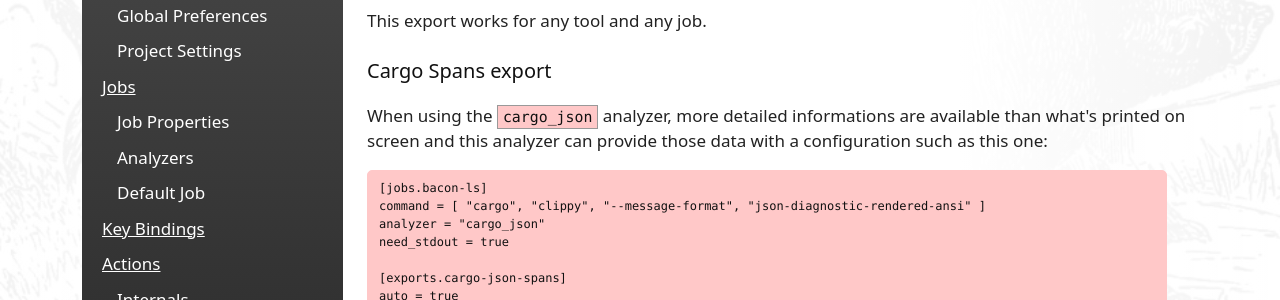
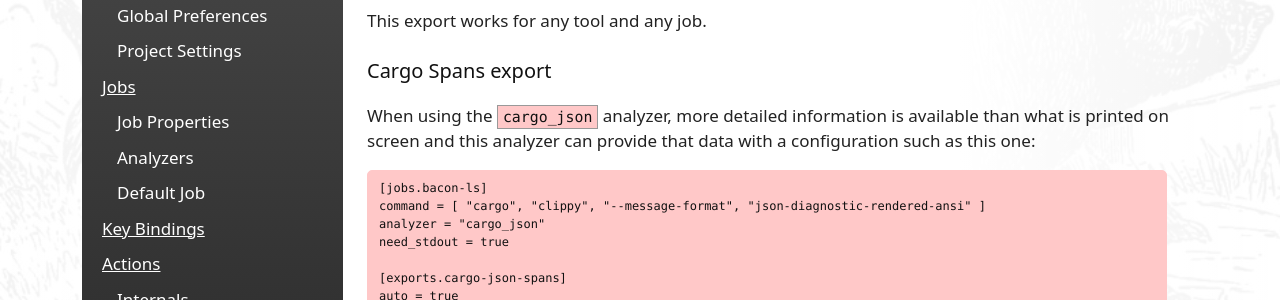
Before and after one commit to Canop/bacon, an MkDocs documentation site: the page built from website/docs/config.md, in a window 1280 px wide and 900 px high, scrolled down 6793 px. Shown: the part 156-456 px from the top of the window. Built offline with MkDocs 1.6.1, drawn with Linux system fonts in a browser that asks for light colours; nearby versions of some CDN libraries; a style sheet for code colours, icons or effects is not loaded; some of the changed text lies outside the part shown.

Commit message:
docs: spelling and phrasing changes

````diff
--- a/website/docs/config.md
+++ b/website/docs/config.md
@@ -246,7 +246,7 @@ This export works for any tool and any job.
 
 ## Cargo Spans export
 
-When using the `cargo_json` analyzer, more detailed informations are available than what's printed on screen and this analyzer can provide those data with a configuration such as this one:
+When using the `cargo_json` analyzer, more detailed information is available than what is printed on screen and this analyzer can provide that data with a configuration such as this one:
 
 ```TOML
 [jobs.bacon-ls]
````
Also changed, not shown: other parts of website/docs/config.md (+3 -3 lines).
